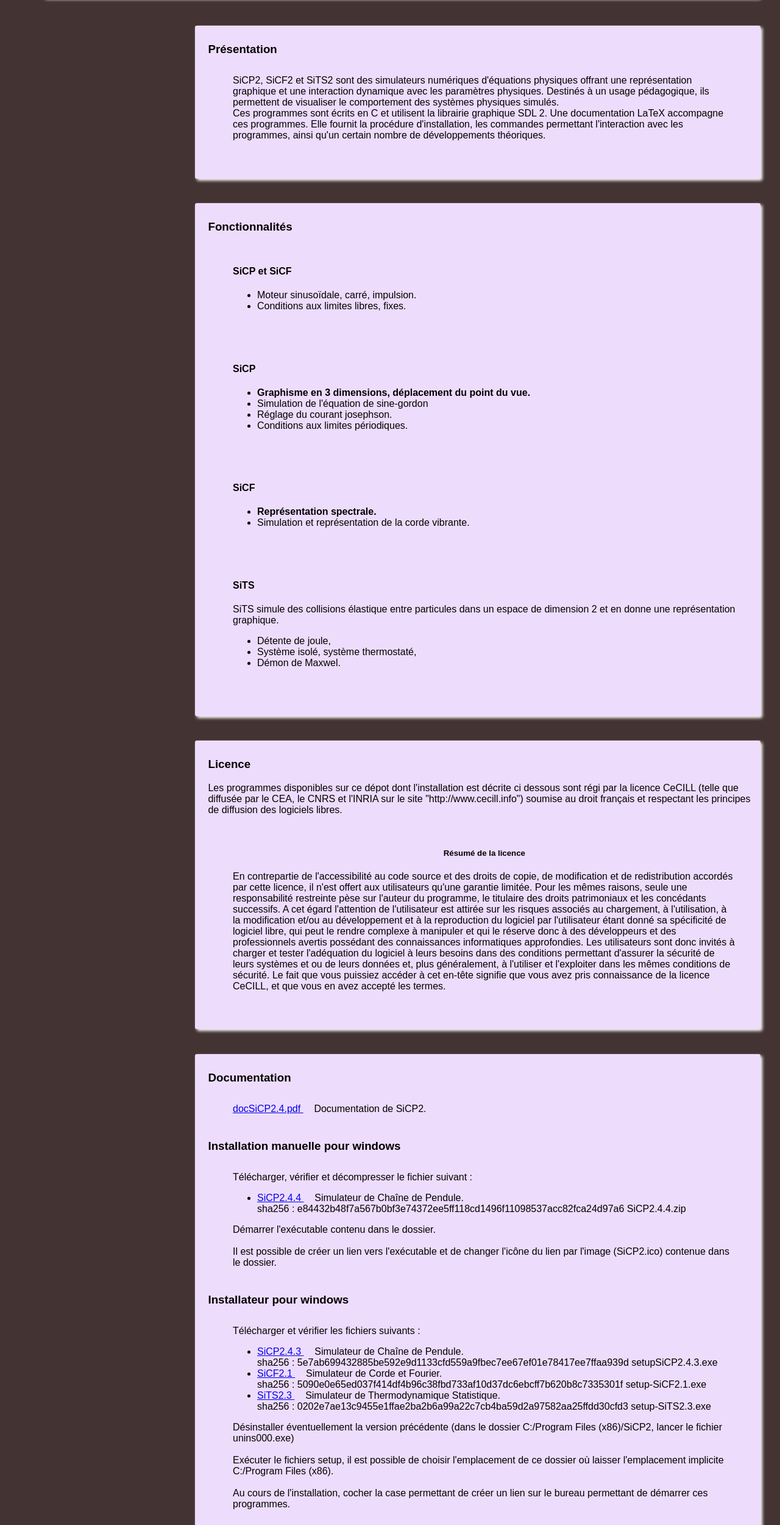
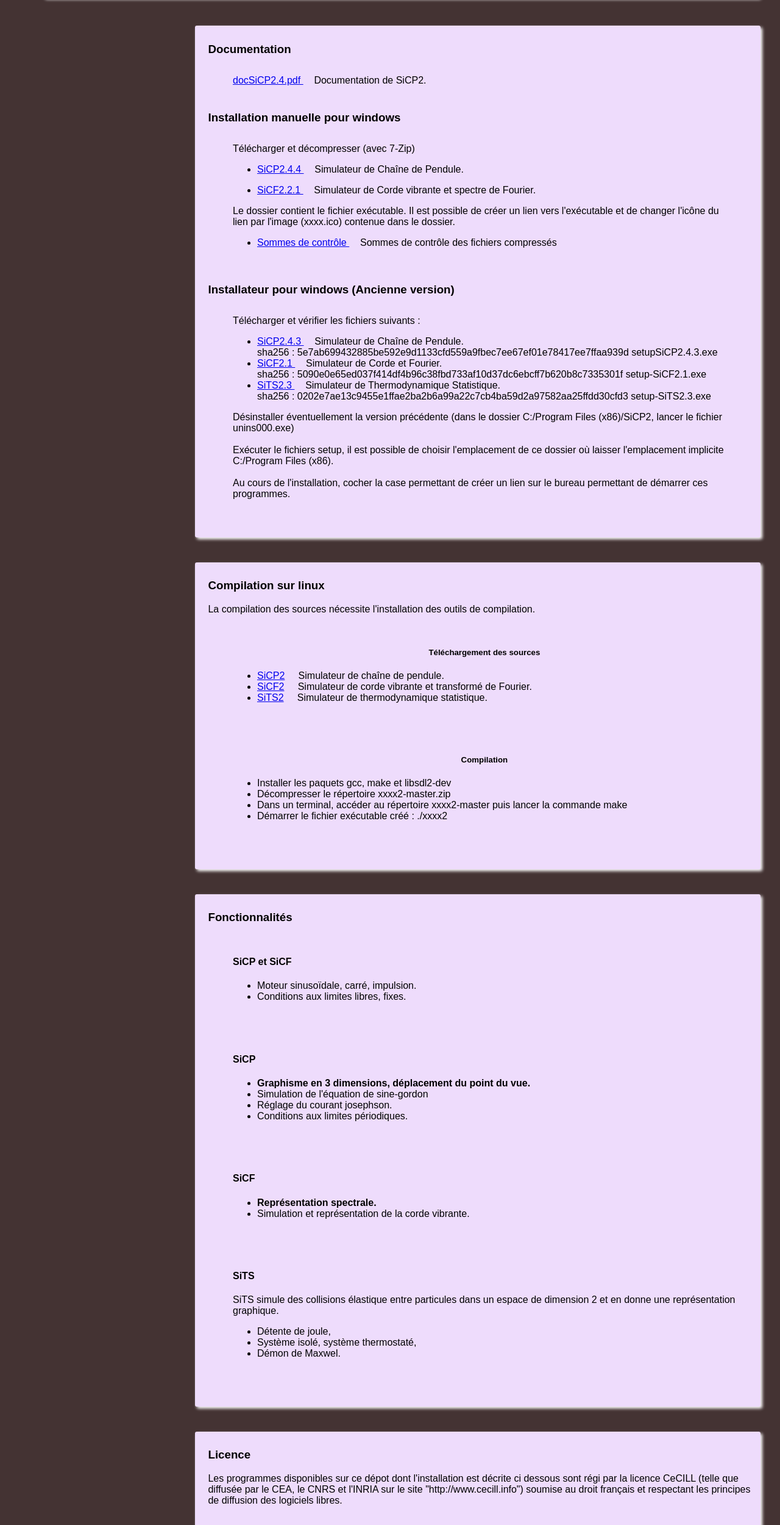
Before and after one commit to Cphysique/cphysique.github.io, a plain HTML site: page index.html in a window 1280 px wide. Shown: the part 200-2700 px from the top of the page at 61% size. Drawn offline with Linux system fonts and the light colour scheme.

Commit message:
SiCF2.2.1 pour windows

```diff
--- a/index.html
+++ b/index.html
@@ -14,6 +14,102 @@
 		<h1><p style="text-align:center">Sciences Physiques</p></h1>
 	</header>
 
+<section>	<!--		POUR WINDOWS		-->
+
+		<h3>Documentation</h3>
+
+	<article>	<!--		Documentation de SiCP2		-->
+
+		<a href="docSiCP2.4.pdf" > docSiCP2.4.pdf </a> &nbsp;&nbsp;&nbsp;  Documentation de SiCP2.
+	</article>
+
+
+		<h3>Installation manuelle pour windows</h3>
+
+	<article>	<!--		Installation manuelle pour windows		-->
+
+	Télécharger et décompresser (avec 7-Zip)
+		<ul>
+			<li><a href="SiCP2.4.4.zip" > SiCP2.4.4 </a> &nbsp;&nbsp;&nbsp;  Simulateur de Chaîne de Pendule.
+
+		</ul>
+		<ul>
+			<li><a href="SiCF2.2.1.zip" > SiCF2.2.1 </a> &nbsp;&nbsp;&nbsp;  Simulateur de Corde vibrante et spectre de Fourier.
+
+		</ul>
+
+            Le dossier contient le fichier exécutable. Il est possible de créer un lien vers l'exécutable et de changer l'icône du lien par l'image (xxxx.ico) contenue dans le dossier.
+
+		<ul>
+			<li><a href="sommeDeControle.txt" > Sommes de contrôle </a> &nbsp;&nbsp;&nbsp;  Sommes de contrôle des fichiers compressés
+
+		</ul>
+
+	</article>
+		<h3>Installateur pour windows (Ancienne version) </h3>
+
+	<article>	<!--		TÉLÉCHARGEMENT		-->
+	Télécharger et vérifier les fichiers suivants :
+		<ul>
+			<li><a href="setupSiCP2.4.3.exe" > SiCP2.4.3 </a> &nbsp;&nbsp;&nbsp;  Simulateur de Chaîne de Pendule.
+			<br>sha256 : 5e7ab699432885be592e9d1133cfd559a9fbec7ee67ef01e78417ee7ffaa939d  setupSiCP2.4.3.exe
+			<li><a href="setupSiCF2.1.exe" > SiCF2.1 </a> &nbsp;&nbsp;&nbsp;  Simulateur de Corde et Fourier.
+			<br>sha256 : 5090e0e65ed037f414df4b96c38fbd733af10d37dc6ebcff7b620b8c7335301f  setup-SiCF2.1.exe
+			<li><a href="setupSiTS2.3.exe" > SiTS2.3 </a> &nbsp;&nbsp;&nbsp;  Simulateur de Thermodynamique Statistique.
+			<br>sha256 : 0202e7ae13c9455e1ffae2ba2b6a99a22c7cb4ba59d2a97582aa25ffdd30cfd3  setup-SiTS2.3.exe
+		</ul>
+	Désinstaller éventuellement la version précédente (dans le dossier C:/Program Files (x86)/SiCP2, lancer le fichier unins000.exe)
+<br><br>
+    Exécuter le fichiers setup,  il est possible de choisir l'emplacement de ce dossier où laisser l'emplacement implicite C:/Program Files (x86).
+<br><br>
+	Au cours de l'installation, cocher la case permettant de créer un lien sur le bureau permettant de démarrer ces programmes.
+	</article>
+
+	<!--		-->
+
+</section>
+
+
+<section>
+		<h3>Compilation sur linux</h3>
+		La compilation des sources nécessite l'installation des outils de compilation.
+	<article>	<!--		TÉLÉCHARGEMENT		-->
+
+		<h5><p style="text-align:center">Téléchargement des sources</p></h5>
+		<ul>
+			<li> <a href="https://github.com/cphysique/SiCP2/archive/master.zip" >SiCP2</a> &nbsp;&nbsp;&nbsp; Simulateur de chaîne de pendule.
+			<li> <a href="https://github.com/cphysique/SiCF2/archive/master.zip" >SiCF2</a> &nbsp;&nbsp;&nbsp; Simulateur de corde vibrante et transformé de Fourier.
+			<li> <a href="https://github.com/cphysique/SiTS2/archive/master.zip" >SiTS2</a> &nbsp;&nbsp;&nbsp; Simulateur de thermodynamique statistique.
+		</ul>
+	</article>
+		<!--		COMPILATION LINUX		-->
+	<article>
+		<h5><p style="text-align:center">Compilation</p></h5>
+
+		<ul>
+			<li> Installer les paquets gcc, make et libsdl2-dev
+			<li> Décompresser le répertoire xxxx2-master.zip
+			<li> Dans un terminal, accéder au répertoire xxxx2-master puis lancer la commande make
+			<li> Démarrer le fichier exécutable créé : ./xxxx2
+		</ul>
+	</article>
+		<!--		COMPILATION WINDOWS
+	<article>
+		<h5><p style="text-align:center">Compilation sous windows</p></h5>
+
+		<ul>
+			<li> Installer mingw et code::block.
+			<li> Télécharger et décompresser le modèle suivant pour les projets SDL2 <a href="Projet_SDL2_0_4_Windows_CodeBlocks.7z" > Projet_SDL2 </a>
+			<li> Dans le dossier, ouvrir avec code::block le fichier Projet_SDL2_0_4.cbp
+			<li> Supprimer le fichier main de ce projet
+			<li> Ajouter le code source du simulateur
+			<li> Construire le fichier exécutable
+			<li> Récupérer ce fichier (présent dans le répertoire debug).
+			<li> Le copier dans un répertoire contenant les images bmp et le fichier SDL2.dll
+			<li> Tester l'exécution
+			<li> Déplacer le répertoire, créer un lien vers l'exécutable.
+		</ul>
+	</article>
 	<section>
 			<h3>Présentation</h3>
 		<article>
@@ -28,6 +124,8 @@
 			théoriques.
 		</article>
 	</section>
+	-->
+</section>
 
 <section>
 			<h3>Fonctionnalités</h3>
@@ -72,12 +170,12 @@
 </section>
 
 <section>
-		<h3>Licence</h3>
+		<h3>Licence</h3>	<!--		Licence		-->
 		Les programmes disponibles sur ce dépot dont l'installation est décrite ci dessous sont
 		régi par la licence CeCILL (telle que diffusée par le CEA, le CNRS et l'INRIA
 		sur le site "http://www.cecill.info") soumise au droit français et
 		respectant les principes de diffusion des logiciels libres.
-	<article>	<!--		TÉLÉCHARGEMENT		-->
+	<article>
 
 		<h5><p style="text-align:center">Résumé de la licence</p></h5>
 
@@ -103,114 +201,6 @@
 </section>
 
 
-
-<section>	<!--		POUR WINDOWS		-->
-
-		<h3>Documentation</h3>
-
-	<article>	<!--		PORTABLE		-->
-
-		<a href="docSiCP2.4.pdf" > docSiCP2.4.pdf </a> &nbsp;&nbsp;&nbsp;  Documentation de SiCP2.
-	</article>
-
-
-		<h3>Installation manuelle pour windows</h3>
-
-	<article>	<!--		PORTABLE		-->
-
-	Télécharger, vérifier et décompresser le fichier suivant :
-		<ul>
-			<li><a href="SiCP2.4.4.zip" > SiCP2.4.4 </a> &nbsp;&nbsp;&nbsp;  Simulateur de Chaîne de Pendule.
-			<br>sha256 : e84432b48f7a567b0bf3e74372ee5ff118cd1496f11098537acc82fca24d97a6  SiCP2.4.4.zip
-
-		</ul>
-            Démarrer l'exécutable contenu dans le dossier.
-<br><br>
-            Il est possible de créer un lien vers l'exécutable et de changer l'icône du lien par l'image (SiCP2.ico) contenue dans le dossier.
-
-	</article>
-		<h3>Installateur pour windows</h3>
-
-	<article>	<!--		TÉLÉCHARGEMENT		-->
-	Télécharger et vérifier les fichiers suivants :
-		<ul>
-			<li><a href="setupSiCP2.4.3.exe" > SiCP2.4.3 </a> &nbsp;&nbsp;&nbsp;  Simulateur de Chaîne de Pendule.
-			<br>sha256 : 5e7ab699432885be592e9d1133cfd559a9fbec7ee67ef01e78417ee7ffaa939d  setupSiCP2.4.3.exe
-			<li><a href="setupSiCF2.1.exe" > SiCF2.1 </a> &nbsp;&nbsp;&nbsp;  Simulateur de Corde et Fourier.
-			<br>sha256 : 5090e0e65ed037f414df4b96c38fbd733af10d37dc6ebcff7b620b8c7335301f  setup-SiCF2.1.exe
-			<li><a href="setupSiTS2.3.exe" > SiTS2.3 </a> &nbsp;&nbsp;&nbsp;  Simulateur de Thermodynamique Statistique.
-			<br>sha256 : 0202e7ae13c9455e1ffae2ba2b6a99a22c7cb4ba59d2a97582aa25ffdd30cfd3  setup-SiTS2.3.exe
-		</ul>
-	Désinstaller éventuellement la version précédente (dans le dossier C:/Program Files (x86)/SiCP2, lancer le fichier unins000.exe)
-<br><br>
-    Exécuter le fichiers setup,  il est possible de choisir l'emplacement de ce dossier où laisser l'emplacement implicite C:/Program Files (x86).
-<br><br>
-	Au cours de l'installation, cocher la case permettant de créer un lien sur le bureau permettant de démarrer ces programmes.
-	</article>
-
-	<!--		ICONES
-	<article>
-	Après l'installation, il est alors possible de changer l'icône de ces raccourcis :
-
-		<ul>
-			<li>Clique droit sur le racourci > "propriétés"
-			<li>Dans l'onglet "Raccourci" cliquer sur "Changer d'icône..."
-			<li>Cliquer sur Ok puis sur "Parcourir". Aller dans
-				<ul>
-					<li>Disque local (C:) / Program Files (x86) / SiCP2.x (ou SiTS2.x ou SiCF2.x)
-					<li>Ouvrir sicp.ico (ou sits.ico ou sicf.ico)
-				</ul>
-			<li>Cliquer sur Ok
-			<li>Cliquer sur Ok
-			<li>Cliquer sur Continuer.
-		</ul>
-	</article>	-->
-
-</section>
-
-<section>
-		<h3>Compilation</h3>
-		La compilation des sources permet de créer un fichier optimisé pour l'architecture du microprocesseur.
-		Elle nécessite l'installation des outils de compilation.
-	<article>	<!--		TÉLÉCHARGEMENT		-->
-
-		<h5><p style="text-align:center">Téléchargement des sources</p></h5>
-		<ul>
-			<li> <a href="https://github.com/cphysique/SiCP2/archive/master.zip" >SiCP2</a> &nbsp;&nbsp;&nbsp; Simulateur de chaîne de pendule.
-			<li> <a href="https://github.com/cphysique/SiCF2/archive/master.zip" >SiCF2</a> &nbsp;&nbsp;&nbsp; Simulateur de corde vibrante et transformé de Fourier.
-			<li> <a href="https://github.com/cphysique/SiTS2/archive/master.zip" >SiTS2</a> &nbsp;&nbsp;&nbsp; Simulateur de thermodynamique statistique.
-		</ul>
-	</article>
-		<!--		COMPILATION LINUX		-->
-	<article>
-		<h5><p style="text-align:center">Compilation sur linux</p></h5>
-
-		<ul>
-			<li> Installer les paquets gcc, make et libsdl2-dev
-			<li> Décompresser le répertoire xxxx2-master.zip
-			<li> Dans un terminal, accéder au répertoire xxxx2-master puis lancer la commande make
-			<li> Démarrer le fichier exécutable créé : ./xxxx2
-		</ul>
-	</article>
-		<!--		COMPILATION WINDOWS		-->
-	<article>
-		<h5><p style="text-align:center">Compilation sous windows</p></h5>
-
-		<ul>
-			<li> Installer mingw et code::block.
-			<li> Télécharger et décompresser le modèle suivant pour les projets SDL2 <a href="Projet_SDL2_0_4_Windows_CodeBlocks.7z" > Projet_SDL2 </a>
-			<li> Dans le dossier, ouvrir avec code::block le fichier Projet_SDL2_0_4.cbp
-			<li> Supprimer le fichier main de ce projet
-			<li> Ajouter le code source du simulateur
-			<li> Construire le fichier exécutable
-			<li> Récupérer ce fichier (présent dans le répertoire debug).
-			<li> Le copier dans un répertoire contenant les images bmp et le fichier SDL2.dll
-			<li> Tester l'exécution
-			<li> Déplacer le répertoire, créer un lien vers l'exécutable.
-		</ul>
-	</article>
-</section>
-
 	<footer>
 		<h6><p style="text-align:right">
 		Cphysique
```
Also changed, not shown: sommeDeControle.txt (added), 1 other file.
